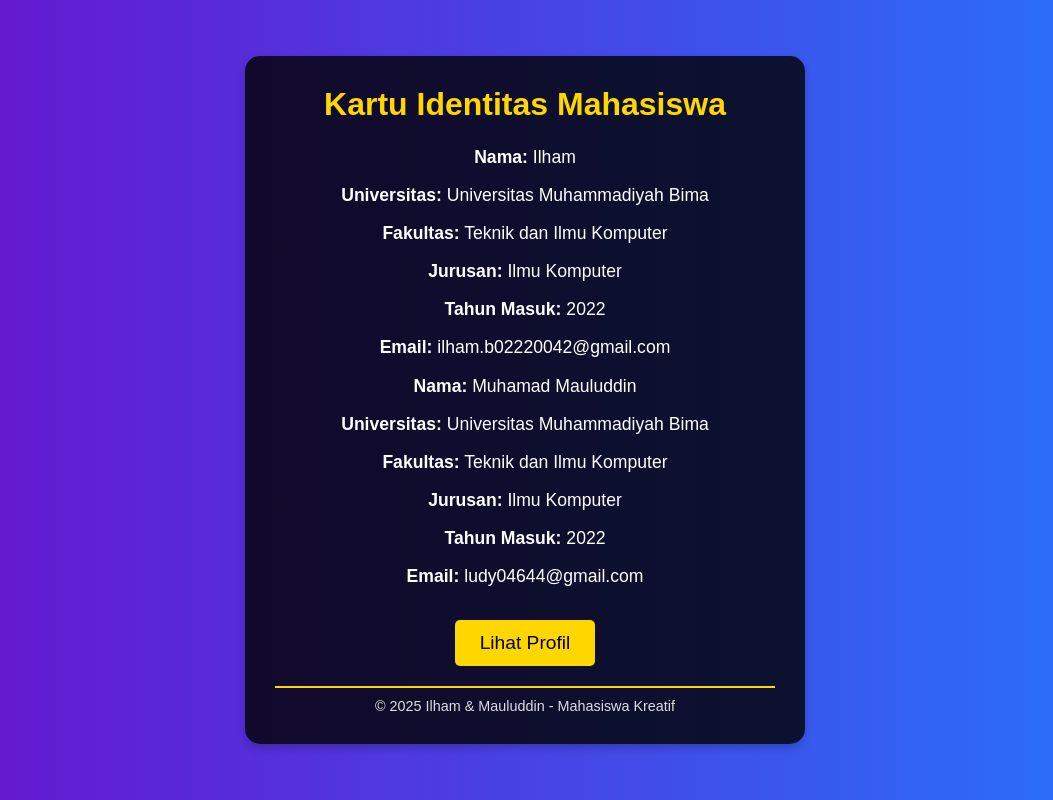
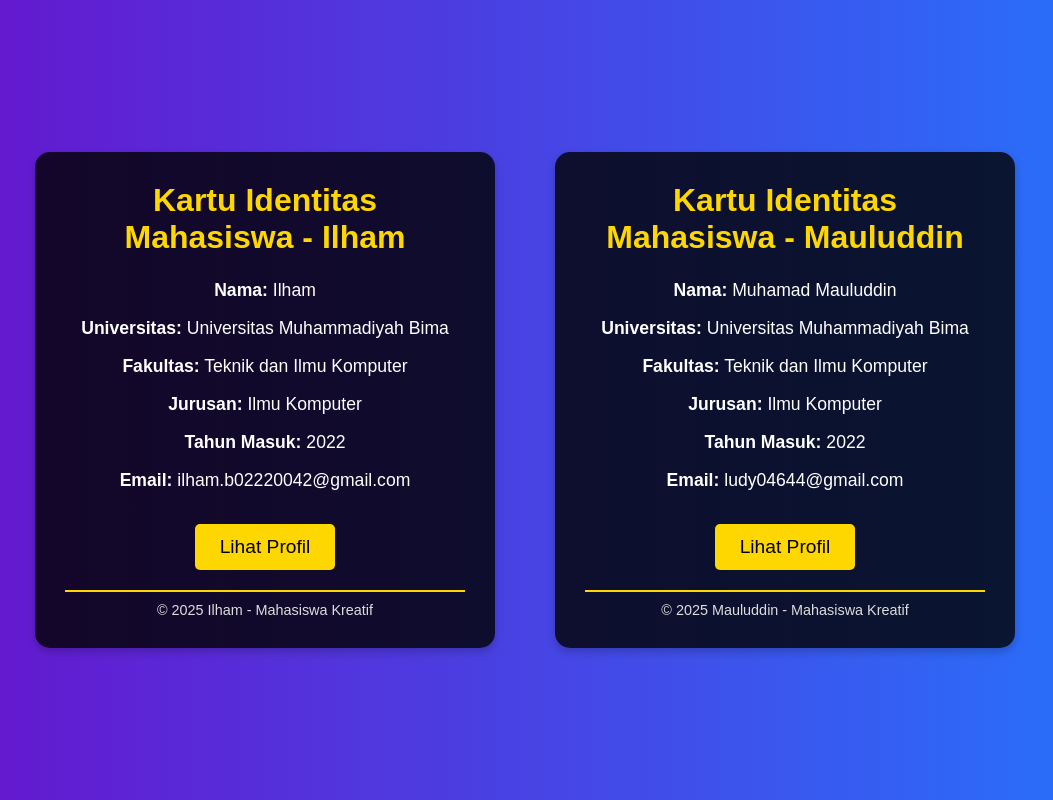
Before and after one commit to Datasains/Project_Baru, a plain HTML site: page index.html in a window 1280 px wide. Shown: the whole page, without its empty margins (115-1168 px from the left). Drawn offline with Linux system fonts and the light colour scheme.

Commit message:
Update index.html

```diff
--- a/index.html
+++ b/index.html
@@ -3,7 +3,7 @@
 <head>
     <meta charset="UTF-8">
     <meta name="viewport" content="width=device-width, initial-scale=1.0">
-    <title>Kartu Mahasiswa - [Nama Anda]</title>
+    <title>Kartu Mahasiswa - Ilham & Mauluddin</title>
     <style>
         body {
             font-family: 'Arial', sans-serif;
@@ -16,11 +16,13 @@
             align-items: center;
             height: 100vh;
             overflow: hidden;
+            gap: 20px;
+            flex-wrap: wrap;
         }
 
         .card {
             width: 100%;
-            max-width: 500px;
+            max-width: 400px;
             background-color: rgba(0, 0, 0, 0.8);
             padding: 30px;
             border-radius: 15px;
@@ -28,6 +30,7 @@
             text-align: center;
             color: #fff;
             transition: transform 0.3s;
+            margin: 20px;
         }
 
         .card:hover {
@@ -81,8 +84,9 @@
 </head>
 <body>
 
+    <!-- Kartu Identitas Ilham -->
     <div class="card">
-        <div class="card-header">Kartu Identitas Mahasiswa</div>
+        <div class="card-header">Kartu Identitas Mahasiswa - Ilham</div>
 
         <div class="card-content">
             <p><span>Nama:</span> Ilham</p>
@@ -93,6 +97,15 @@
             <p><span>Email:</span> ilham.b02220042@gmail.com</p>
         </div>
 
+        <button class="btn" onclick="alert('Selamat datang Ilham!')">Lihat Profil</button>
+
+        <div class="card-footer">© 2025 Ilham - Mahasiswa Kreatif</div>
+    </div>
+
+    <!-- Kartu Identitas Mauluddin -->
+    <div class="card">
+        <div class="card-header">Kartu Identitas Mahasiswa - Mauluddin</div>
+
         <div class="card-content">
             <p><span>Nama:</span> Muhamad Mauluddin</p>
             <p><span>Universitas:</span> Universitas Muhammadiyah Bima</p>
@@ -102,9 +115,9 @@
             <p><span>Email:</span> ludy04644@gmail.com</p>
         </div>
 
-        <button class="btn" onclick="alert('Selamat datang di halaman identitas mahasiswa!')">Lihat Profil</button>
+        <button class="btn" onclick="alert('Selamat datang Mauluddin!')">Lihat Profil</button>
 
-        <div class="card-footer">© 2025 Ilham & Mauluddin - Mahasiswa Kreatif</div>
+        <div class="card-footer">© 2025 Mauluddin - Mahasiswa Kreatif</div>
     </div>
 
 </body>
```
